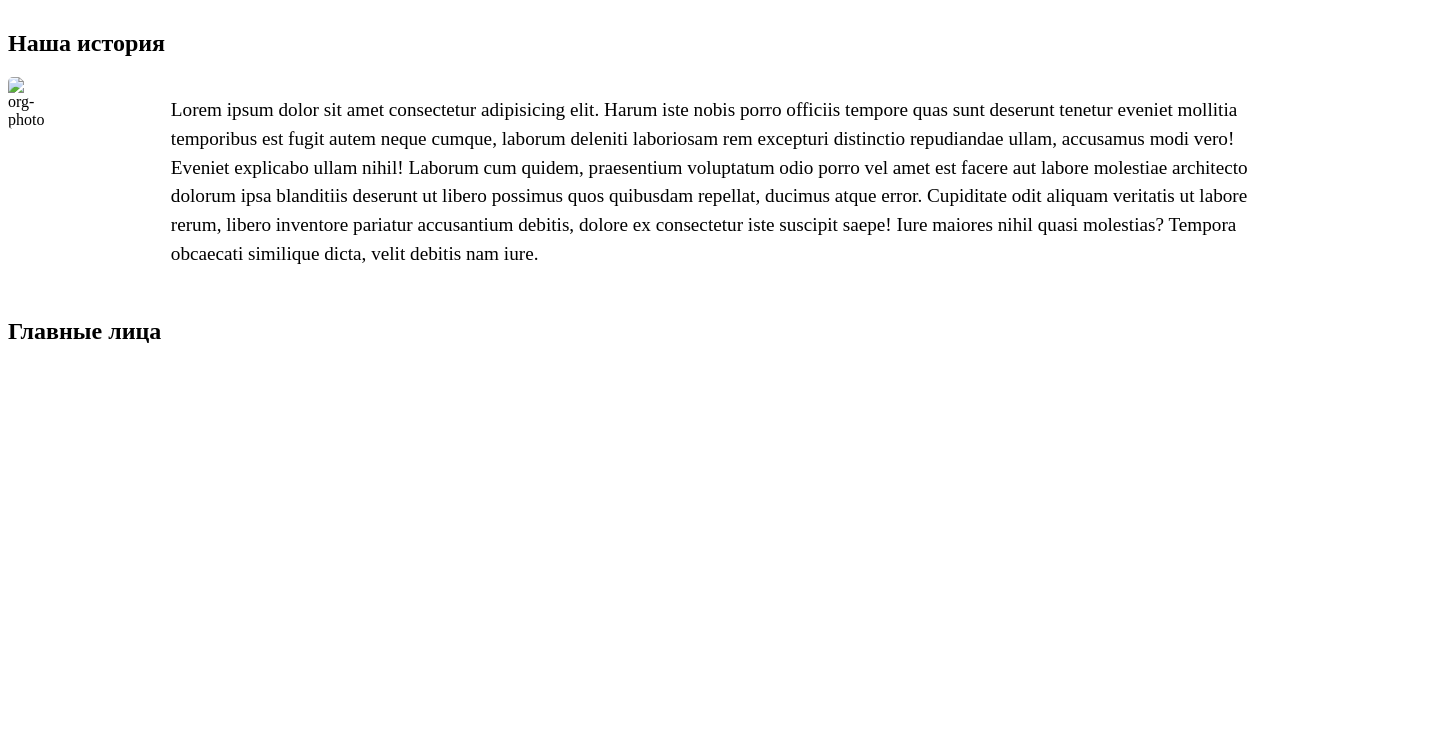
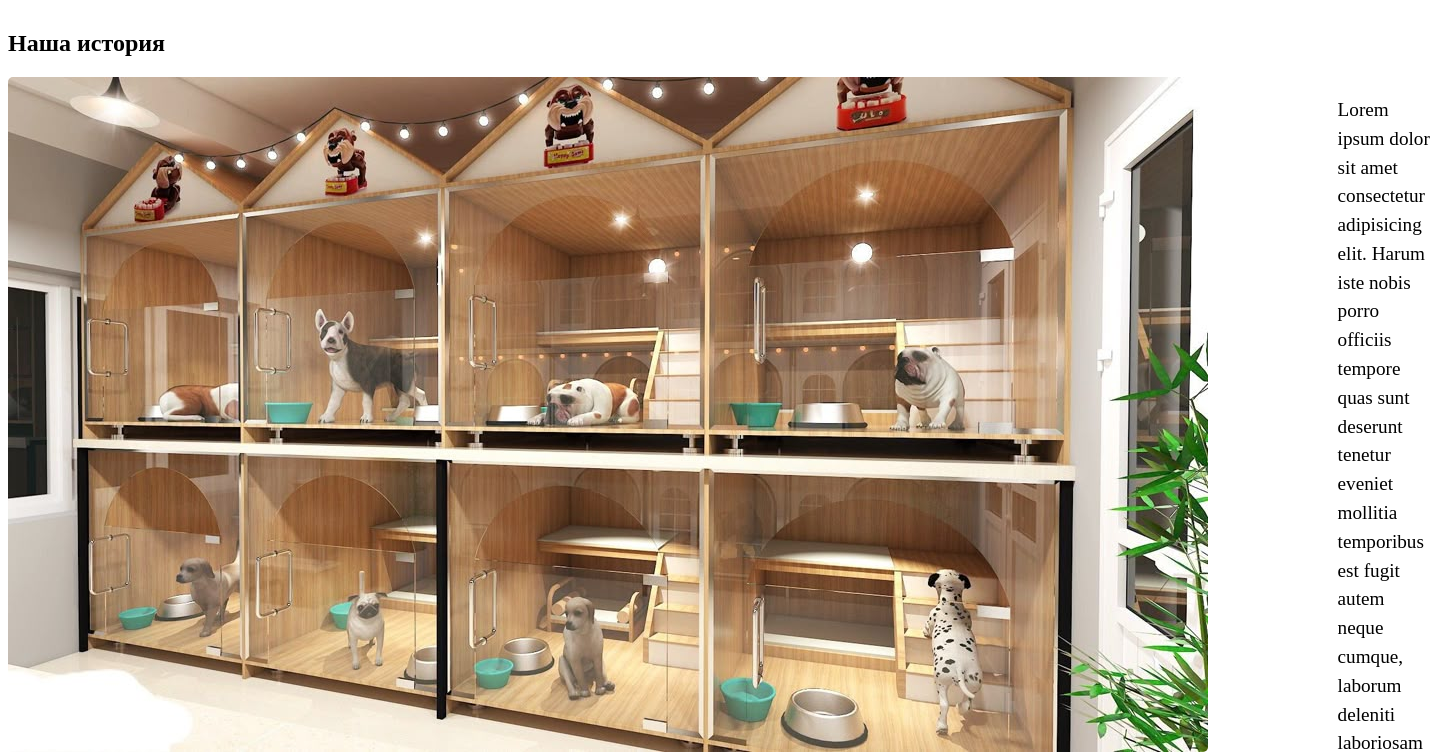
Before and after one commit to eurokek/animal_shelter, a plain HTML site: page org.html in a window 1280 px wide. Shown: the part 970-1726 px from the top of the page, 1433 px wide, since content can reach past the window. Before the commit the page ends 1335 px from the top, so only its background shows below. Drawn offline with Linux system fonts and the light colour scheme.

Commit message:
меняю картинки на org

```diff
--- a/org.html
+++ b/org.html
@@ -25,7 +25,7 @@
 
 		<h2>Наша история</h2>
 		<div class="section-content">
-			<img src="" alt="org-photo" class="org-photo">
+			<img src="images/raining cats and dogs.jpg" alt="org-photo" class="org-photo">
 			<p>Lorem ipsum dolor sit amet consectetur adipisicing elit. Harum iste nobis porro officiis tempore quas sunt deserunt tenetur eveniet mollitia temporibus est fugit autem neque cumque, laborum deleniti laboriosam rem excepturi distinctio repudiandae ullam, accusamus modi vero! Eveniet explicabo ullam nihil! Laborum cum quidem, praesentium voluptatum odio porro vel amet est facere aut labore molestiae architecto dolorum ipsa blanditiis deserunt ut libero possimus quos quibusdam repellat, ducimus atque error. Cupiditate odit aliquam veritatis ut labore rerum, libero inventore pariatur accusantium debitis, dolore ex consectetur iste suscipit saepe! Iure maiores nihil quasi molestias? Tempora obcaecati similique dicta, velit debitis nam iure.</p>
 		</div>
 
```
Also changed, not shown: images/raining cats and dogs.jpg (renamed from images/вольеры.jpg).
